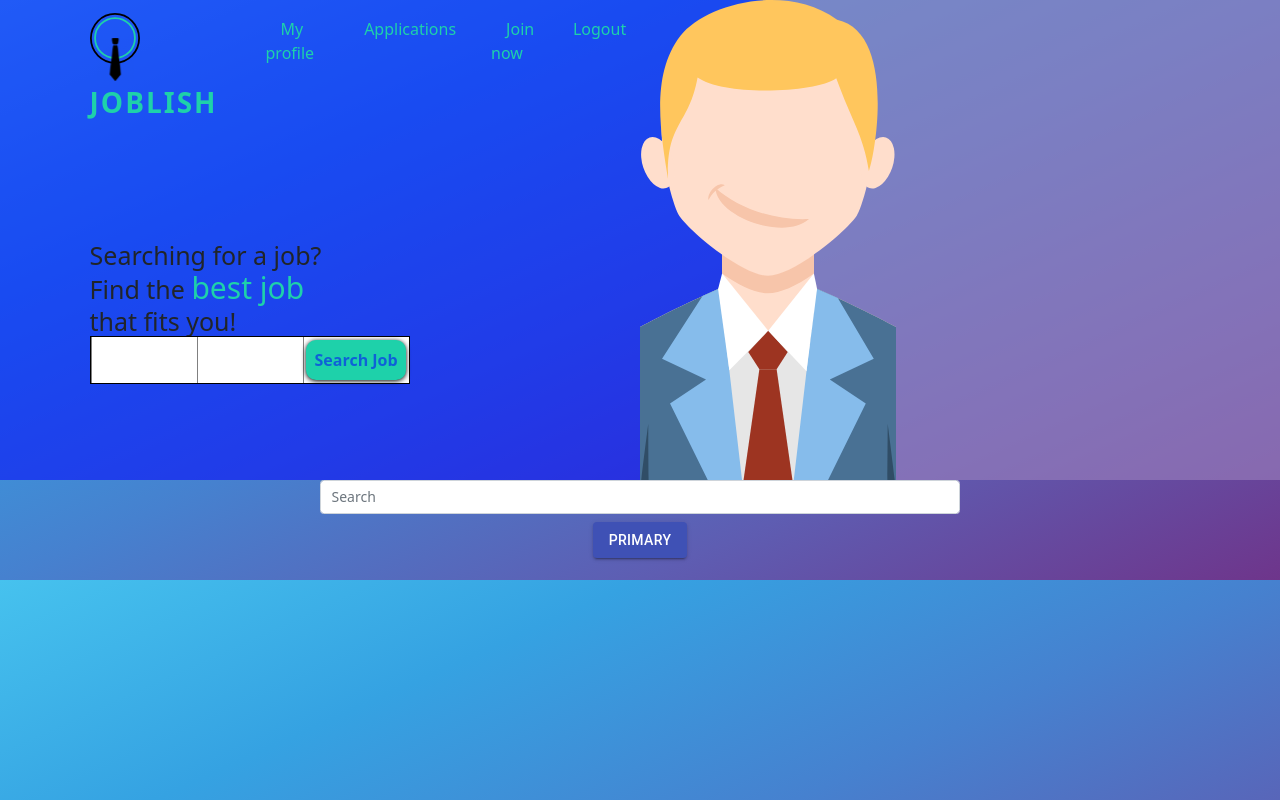
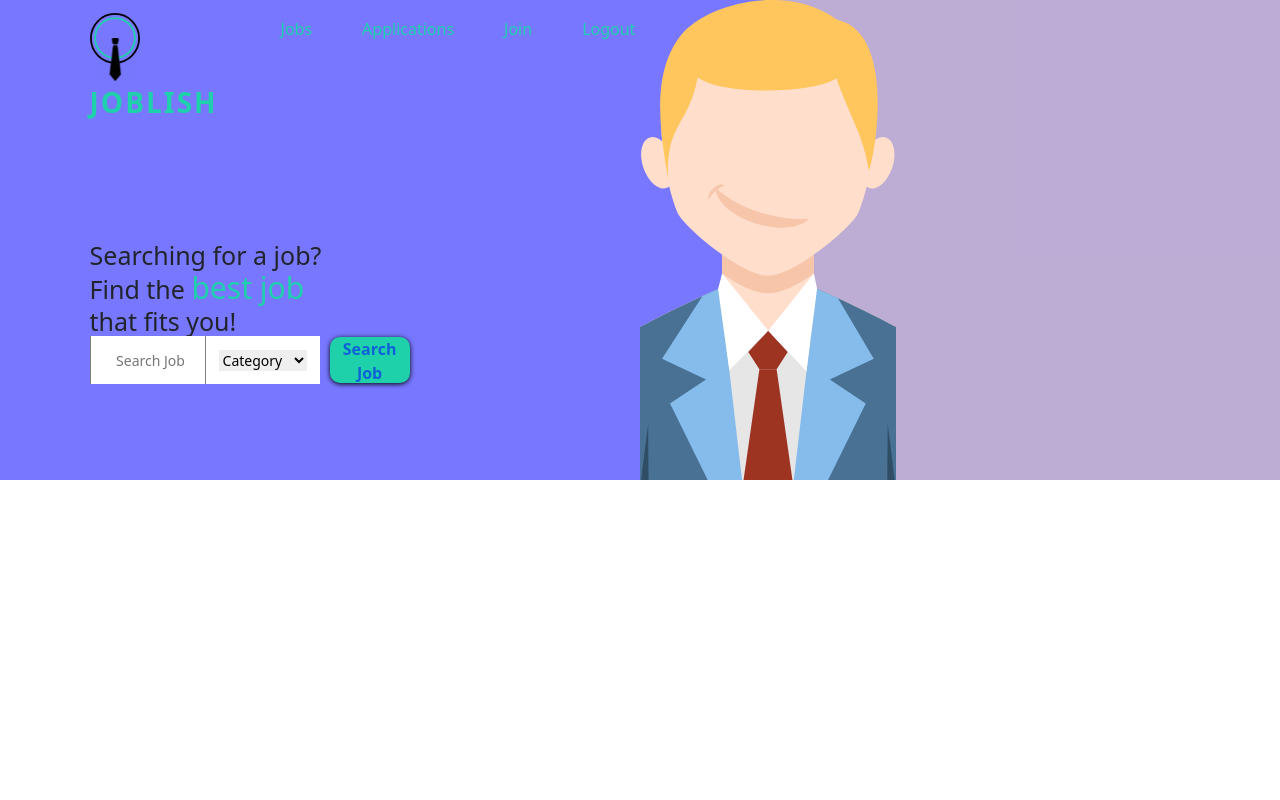
Before and after one commit to SabrinaStaicu/joblish-frontend, a React (Create React App) app: page / in a window 1280 px wide. Built offline with nearby package versions, Linux system fonts and the light colour scheme.

Commit message:
reworked search function

```diff
--- a/package.json
+++ b/package.json
@@ -9,6 +9,7 @@
     "@testing-library/user-event": "^12.8.3",
     "axios": "^0.21.1",
     "bootstrap": "^5.0.2",
+    "jotai": "^1.3.0",
     "mdbreact": "^5.1.0",
     "react": "^17.0.2",
     "react-bootstrap": "^2.0.0-beta.4",
--- a/src/App.css
+++ b/src/App.css
@@ -15,7 +15,19 @@ header {
     justify-content: space-between;
 }
 
-header .logo {
+nav {
+  position: relative;
+  top: 0;
+  left: 0;
+  width: 100%;
+  height: 10vh;
+  display: flex;
+  justify-content: space-between;
+}
+
+
+nav .logo {
+    height: 10px;
   display: flex;
   flex-direction: row;
   margin-left: 7%;
@@ -36,7 +48,8 @@ header .logo {
   vertical-align: middle;
 }
 
-header ul {
+nav ul {
+    height: 10px;
   margin-right: 55%;
   margin-top: 1.3%;
   z-index: 3;
@@ -44,12 +57,14 @@ header ul {
   justify-content: center;
 }
 
-header ul li {
+nav ul li {
+    display: inline-block;
+    height: 10px;
   list-style: none;
   margin-left: 20px;
 }
 
-header ul li a {
+nav ul li a {
   padding: 6px 15px;
   text-decoration: none;
   color: rgb(30, 209, 170);
@@ -59,8 +74,8 @@ header ul li a {
   /* box-shadow: black 1px 1px 6px; */
 }
 
-header ul li a:hover,
-header ul li a.active {
+nav ul li a:hover,
+nav ul li a.active {
   background: rgb(30, 209, 170);
   color: #a062f1;
 }
@@ -83,7 +98,7 @@ header ul li a.active {
 top: 70%;
 width: 25%;
 height: 10%;
-  border: black solid 1px;
+/* border: black solid 1px; */
 }
 
 .headerSearchBar > div {
@@ -126,8 +141,10 @@ header::before {
 }
 
 .searchButton {
-  width: 95%;
-  height: 85%;
+    margin-left: 10px;
+  align-self: center;
+  width: 25%;
+  height: 95%;
   background-color: rgb(30, 209, 170);
   border-radius: 10px;
   border: none;
@@ -145,3 +162,8 @@ header::before {
   flex-direction: row;
   flex-wrap: wrap;
 }
+
+.searchButton:hover {
+    background-color:rgb(29, 154, 126) ;
+    box-shadow: black 1px 1px 10px;
+}
--- a/src/App.js
+++ b/src/App.js
@@ -1,6 +1,7 @@
 import logo from './logo.svg';
 import './App.css';
 import Routes from "./components/main/Routes";
+
 
 function App() {
   return (
@@ -10,4 +11,5 @@ function App() {
   );
 }
 
+
 export default App;
--- a/src/components/job/JobDetails.js
+++ b/src/components/job/JobDetails.js
@@ -1,8 +1,9 @@
 import React, {useEffect, useState} from 'react';
 import {useLocation} from "react-router-dom";
 import NavBar from "../main/NavBar";
-import 'bootstrap/dist/css/bootstrap.min.css';
+// import 'bootstrap/dist/css/bootstrap.min.css';
 import Button from "@material-ui/core/Button";
+import Header from "../main/Header"
 
 
 const JobDetails = () => {
@@ -15,7 +16,7 @@ const JobDetails = () => {
 
     return (
         <div>
-            <NavBar />
+            <NavBar color={"rgba(0, 0, 255, 0.534)"} />
             <div className="container emp-profile">
 
             </div>
--- a/src/components/main/Header.js
+++ b/src/components/main/Header.js
@@ -1,19 +1,57 @@
 import React from 'react'
 import NavBar from './NavBar'
 import malePhoto from './malePhoto.svg'
+import { useState } from 'react';
+import { useAtom } from 'jotai';
+import JobService from "../../service/JobService";
+import {searchAtom, jobsAtom} from './atoms'
 
 
 const Header = () => {
+
+
+    const [searchInput, setSearch] = useAtom(searchAtom);
+
+    const [jobs, setJobs] = useAtom(jobsAtom);
+
+    const getSearchInput = (event) => {
+        setSearch(event.target.value);
+    }
+
+
+    const search = () => {
+        console.log(searchInput)
+        if(!searchInput) {
+            // if there is no search input - search all jobs
+            JobService.getAllJobs().then(response => {setJobs(response.data.jobs)})
+        } else {
+            JobService.getJobsBySearchInput(searchInput).then(r => {
+                console.log(r.data.jobs)
+                setJobs(r.data.jobs);
+            })
+        }
+
+    }
+
     return (
         <header>
-            <NavBar />
+            <NavBar color={"transparent"}/>
             <h2 className="headerText">Searching for a job?<br></br>Find the <span style={{color:"rgb(30, 209, 170)", fontSize:"30px"}}>best job</span> <br></br> that fits you!</h2>
             <div className="headerSearchBar">
-                <div></div>
-                <div></div>
                 <div>
-                    <button className="searchButton">Search Job</button>
+                <input style={{zIndex:"3", border:"none", width:"100%",height:"100%", alignSelf:"center"}} type="text" placeholder="       Search Job" onChange={getSearchInput} />
                 </div>
+                <div>
+                <select style={{border:"none"}}>
+                    <option selected>Category</option>
+                    <option value="1">Marketing</option>
+                    <option value="2">Sales</option>
+                    <option value="3">Web Dev</option>
+                </select>
+                </div>
+                {/* <div> */}
+                    <button className="searchButton" onClick={search}>Search Job</button>
+                {/* </div> */}
             </div>
             <img className="malePhoto" src={malePhoto} />
         </header>
--- a/src/components/main/JobsSection.js
+++ b/src/components/main/JobsSection.js
@@ -1,10 +1,11 @@
 import React, {useEffect, useState} from 'react'
 import JobCard from '../job/JobCard'
-import JobService from "../../service/JobService";
 import 'bootstrap/dist/css/bootstrap.min.css';
 import { MDBCol } from "mdbreact";
 import { makeStyles } from '@material-ui/core/styles';
 import Button from '@material-ui/core/Button';
+import { useAtom } from 'jotai';
+import {jobsAtom} from './atoms'
 
 const useStyles = makeStyles((theme) => ({
     root: {
@@ -15,39 +16,12 @@ const useStyles = makeStyles((theme) => ({
 }));
 
 const JobsSection = () => {
+    const [jobs, setJobs] = useAtom(jobsAtom);
     const classes = useStyles();
-    const [jobs, setJobs] = useState();
-    const [searchInput, setSearchInput] = useState();
-
-    const getSearchInput = (event) => {
-        setSearchInput(event.target.value);
-    }
-
-    const search = () => {
-        console.log(searchInput)
-        if(!searchInput) {
-            // if there is no search input - search all jobs
-            JobService.getAllJobs().then(response => {setJobs(response.data.jobs)})
-        } else {
-            JobService.getJobsBySearchInput(searchInput).then(r => {
-                console.log(r.data.jobs)
-                setJobs(r.data.jobs);
-            })
-        }
-
-    }
-
+    // const [jobs, setJobs] = useState();
 
         return (
             <div style={{display:"flex", alignItems:"center", justifyContent:"center", flexDirection:"column"}}>
-                <MDBCol md="6">
-                    <input className="form-control" type="text" placeholder="Search" aria-label="Search" onChange={getSearchInput}/>
-                </MDBCol>
-                <div className={classes.root}>
-                    <Button variant="contained" color="primary" onClick={search}>
-                        Primary
-                    </Button>
-                </div >
                 {
                     jobs ? (
                         <div className="jobSection">
--- a/src/components/main/NavBar.js
+++ b/src/components/main/NavBar.js
@@ -3,21 +3,21 @@ import { Link } from 'react-router-dom';
 import JobCard from '../job/JobCard';
 import logo from './logo.svg';
 
-const NavBar = () => {
+const NavBar = ({color}) => {
     return (
-        <>
+        <nav style={{backgroundColor:"" + color}}>
         <div className="logo">
-        <Link to="#"><img src={logo} style={{zIndex:"2", width:"50px"}} />joblish</Link>
+        <Link to="#" style={{display:"inline-block"}}><img src={logo} style={{zIndex:"2", width:"50px",display:"inline-block"}} />joblish</Link>
         {/* <Link to="#">jobify</Link> */}
         </div>
             <ul>
-                <li><Link to="#">My profile</Link></li>
+                <li><Link to="#">Jobs</Link></li>
                 <li><Link to="#">Applications</Link></li>
-                <li><Link to="#">Join now</Link></li>
+                <li><Link to="#">Join</Link></li>
                 <li><Link to="#">Logout</Link></li>
             </ul>
 
-        </>
+        </nav>
     );
 };
 
--- /dev/null
+++ b/src/components/main/atoms.js
@@ -0,0 +1,5 @@
+import {atom} from "jotai";
+
+export const searchAtom = atom('');
+
+export const jobsAtom = atom([])
--- a/src/components/user_page/UserPage.js
+++ b/src/components/user_page/UserPage.js
@@ -1,5 +1,5 @@
 import React from 'react';
-import './UserPageStyleCSS.css';
+// import './UserPageStyleCSS.css';
 import { BrowserRouter as Router, Route} from "react-router-dom";
 import UserDetails from './UserDetails';
 
@@ -53,9 +53,9 @@ export default function UserPage() {
 }
 
 const userPageStyle = {
-    // height: '100%',
-    // width: '100%',
-    // backgroundImage: 'linear-gradient(to right bottom, #46c2ee, #35a2e2, #4681cf, #5e5db2, #6e358b)',
+    height: '100%',
+    width: '100%',
+    backgroundImage: 'linear-gradient(to right bottom, #46c2ee, #35a2e2, #4681cf, #5e5db2, #6e358b)',
     display: 'flex',
     flexDirection: 'row',
 }
```
Also changed, not shown: 1 other file (tests, documents, lock files or other folders). Lines whose indentation alone changed are shown as unchanged.
